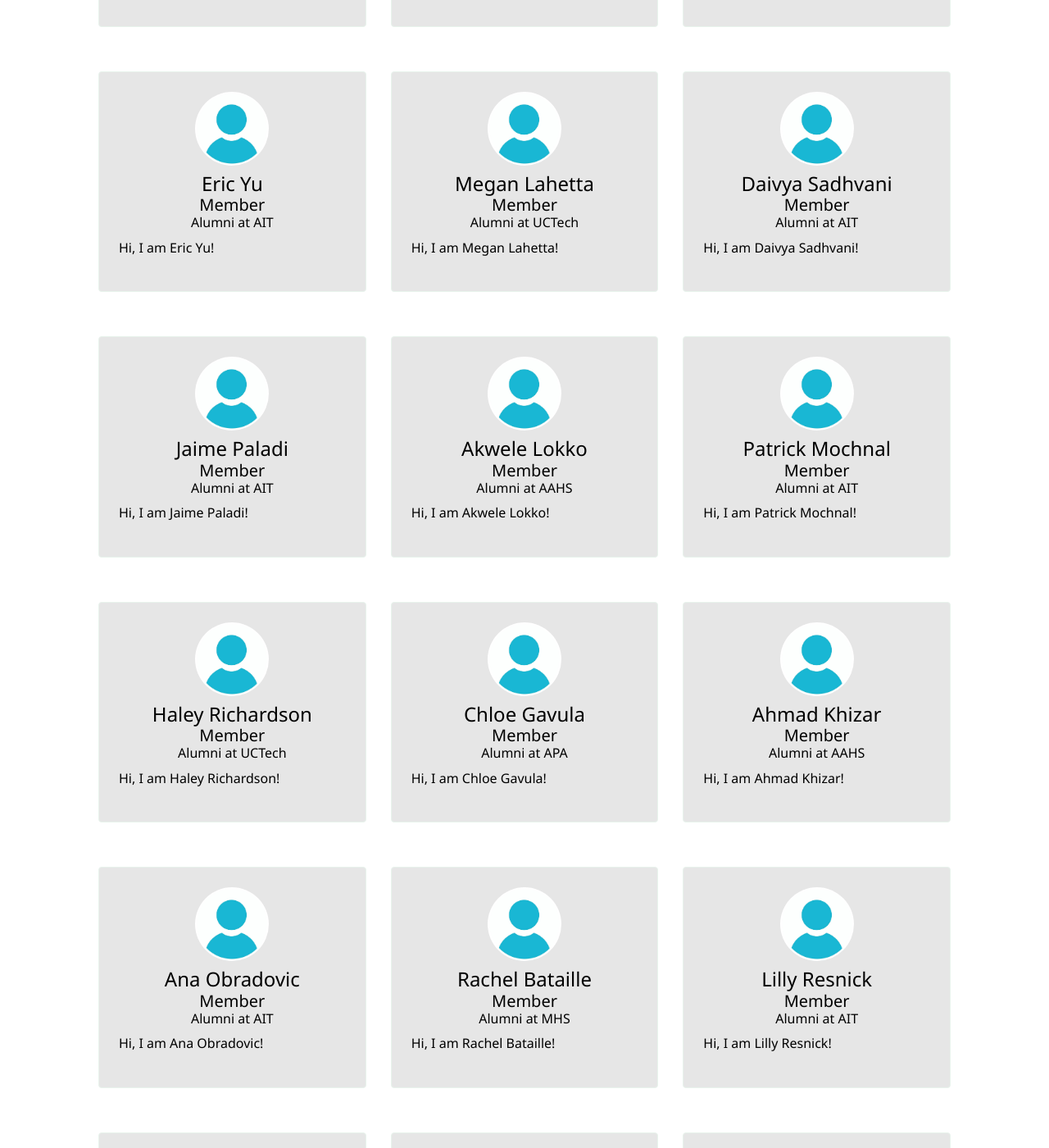
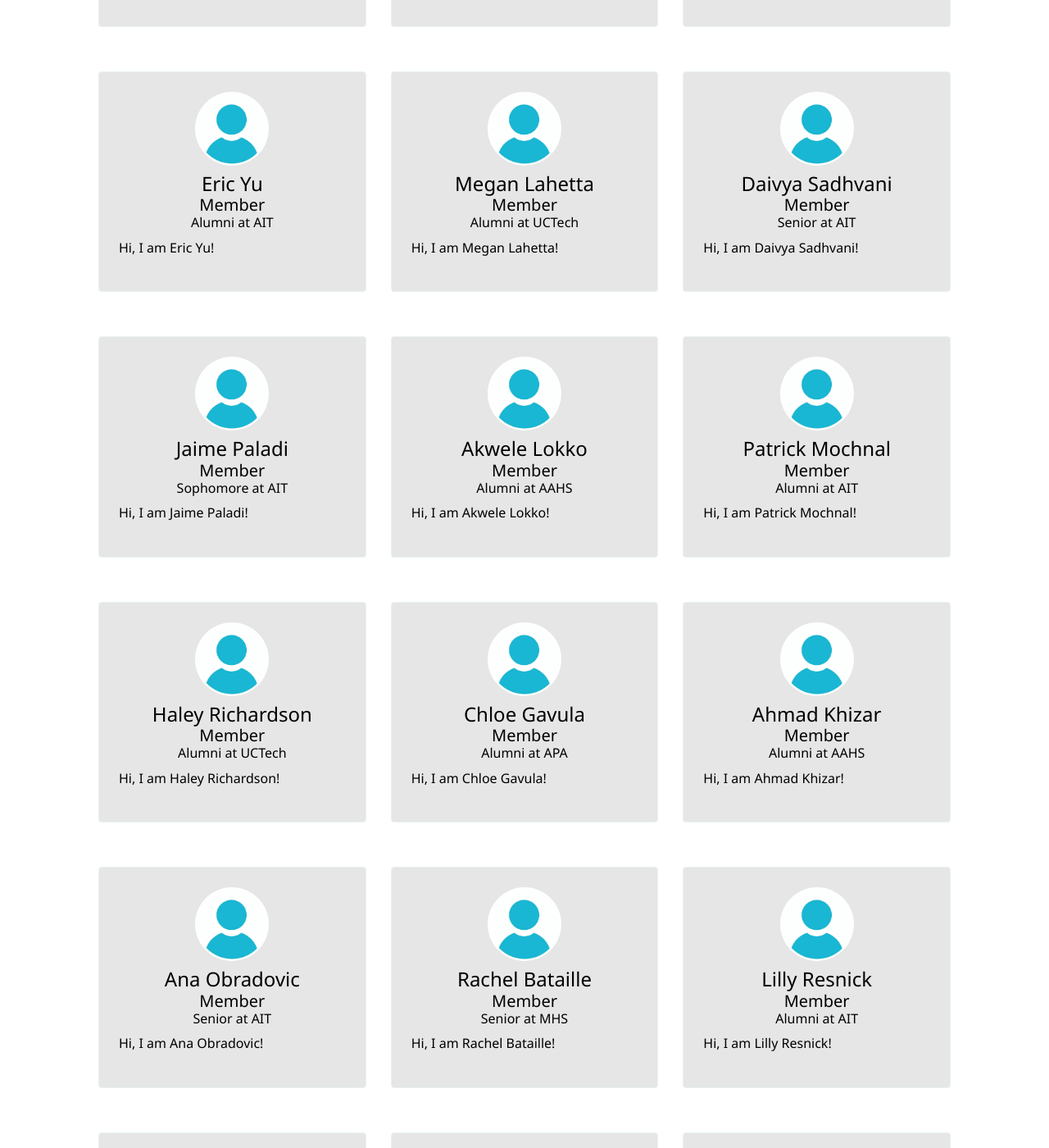
Before and after one commit to The-Campus-Chronicle/website, a Jekyll site: the page built from _pages/authors-list.html, in a window 1280 px wide and 1400 px high, scrolled down 3083 px. Shown: the whole window at 82% size. Built offline with Jekyll 4.4.1, drawn with Linux system fonts in a browser that asks for light colours; nearby versions of some CDN libraries; some of the changed text lies outside the part shown.

Commit message:
Update people grade

```diff
--- a/_config.yml
+++ b/_config.yml
@@ -28,7 +28,7 @@
       email:          no_reply@ucvts.org
       twitter:        https://twitter.com/
       school:          AIT
-      grade:          Alumni
+      grade:          Senior
     dylan:
       name:           Dylan Intwala
       site:           https://www.wowthemes.net
@@ -236,7 +236,7 @@
       email:          no_reply@ucvts.org
       twitter:        https://twitter.com/
       school:          AAHS
-      grade:          Alumni
+      grade:          Senior
     kenna:
       name:           Kenna Srivastava
       site:           https://www.wowthemes.net
@@ -326,7 +326,7 @@
       email:          no_reply@ucvts.org
       twitter:        https://twitter.com/
       school:          AIT
-      grade:          Alumni
+      grade:          Senior
     jaime:
       name:           Jaime Paladi
       site:           https://www.wowthemes.net
@@ -336,7 +336,7 @@
       email:          no_reply@ucvts.org
       twitter:        https://twitter.com/
       school:          AIT
-      grade:          Alumni
+      grade:          Sophomore
     akwele:
       name:           Akwele Lokko
       site:           https://www.wowthemes.net
@@ -386,7 +386,7 @@
       email:          no_reply@ucvts.org
       twitter:        https://twitter.com/
       school:          AAHS
-      grade:          Alumni
+      grade:          Senior
     ahmad:
       name:           Ahmad Khizar
       site:           https://www.wowthemes.net
@@ -406,7 +406,7 @@
       email:          no_reply@ucvts.org
       twitter:        https://twitter.com/
       school:          AIT
-      grade:          Alumni
+      grade:          Senior
     rachel:
       name:           Rachel Bataille
       site:           https://www.wowthemes.net
@@ -416,7 +416,7 @@
       email:          no_reply@ucvts.org
       twitter:        https://twitter.com/
       school:          MHS
-      grade:          Alumni
+      grade:          Senior
     lilly:
       name:           Lilly Resnick
       site:           https://www.wowthemes.net
@@ -446,7 +446,7 @@
       email:          no_reply@ucvts.org
       twitter:        https://twitter.com/
       school:         Unknown
-      grade:          Alumni
+      grade:          Unkown
     sophia:
       name:           Sophia Mekbeb
       site:           https://www.wowthemes.net
@@ -466,7 +466,7 @@
       email:          no_reply@ucvts.org
       twitter:        https://twitter.com/
       school:          AIT
-      grade:          Alumni
+      grade:          Junior
     gissele:
       name:           Gissele Hernandez
       site:           https://www.wowthemes.net
```
